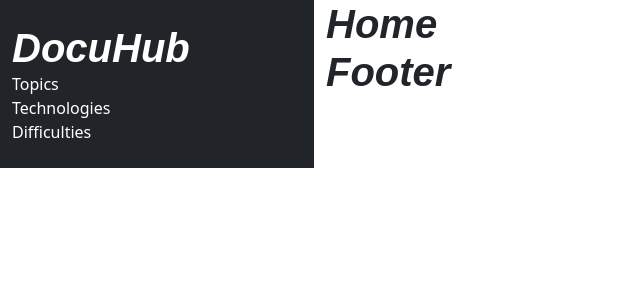
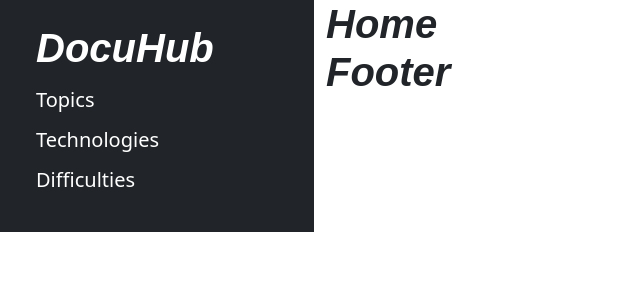
Before and after one commit to coluccifrancesco/documentation-webapp, a React (Vite) app in the folder documentation-react/: page / in a window 1280 px wide. Shown: the top 300 px of the page, without its empty margins (0-640 px from the left). Built offline with nearby package versions, Linux system fonts and the light colour scheme; a web font is replaced by a local one.

Commit message:
fix: update Sidebar component for consistent styling and improved structure

```diff
--- a/documentation-react/src/components/Sidebar.jsx
+++ b/documentation-react/src/components/Sidebar.jsx
@@ -2,22 +2,22 @@ import { Link, NavLink } from 'react-router-dom';
 
 export default function Header () {
 
-    return <div className="d-none d-lg-block col-lg-3 p-4 bg-dark text-white">
+    return <div className="d-none d-lg-block col-lg-3 py-4 px-5 text-white bg-dark">
 
         <div className="">
             <Link to="/"><h1 className='text-white'>DocuHub</h1></Link>
 
             <ul className="list-unstyled">
-                <li>
-                    <NavLink to="/topics"><p className='text-white'>Topics</p></NavLink>
+                <li className='my-3'>
+                    <NavLink to="/topics"><h5 className='text-white'>Topics</h5></NavLink>
                 </li>
 
-                <li>
-                    <NavLink to="/technologies"><p className='text-white'>Technologies</p></NavLink>
+                <li className='my-3'>
+                    <NavLink to="/technologies"><h5 className='text-white'>Technologies</h5></NavLink>
                 </li>
 
-                <li>
-                    <NavLink to="/difficulties"><p className='text-white'>Difficulties</p></NavLink>
+                <li className='my-3'>
+                    <NavLink to="/difficulties"><h5 className='text-white'>Difficulties</h5></NavLink>
                 </li>
             </ul>
         </div>
```
